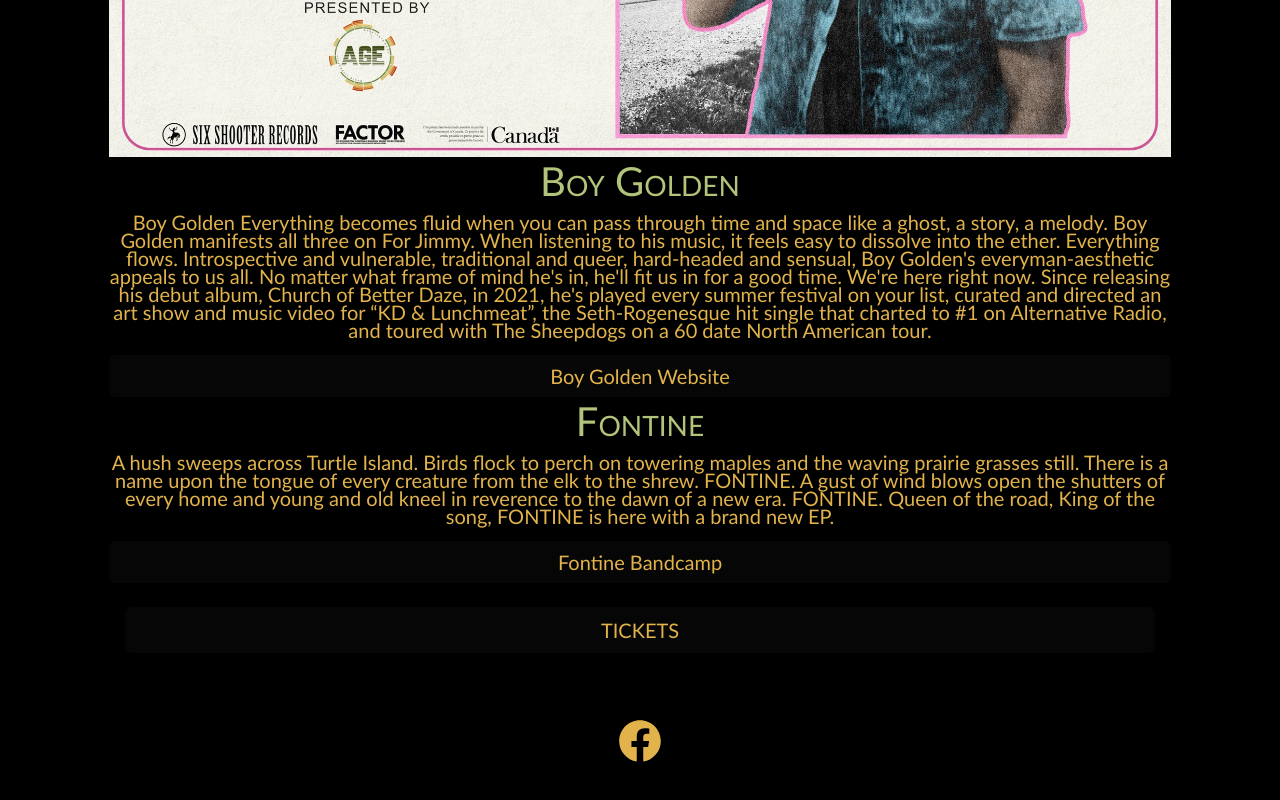
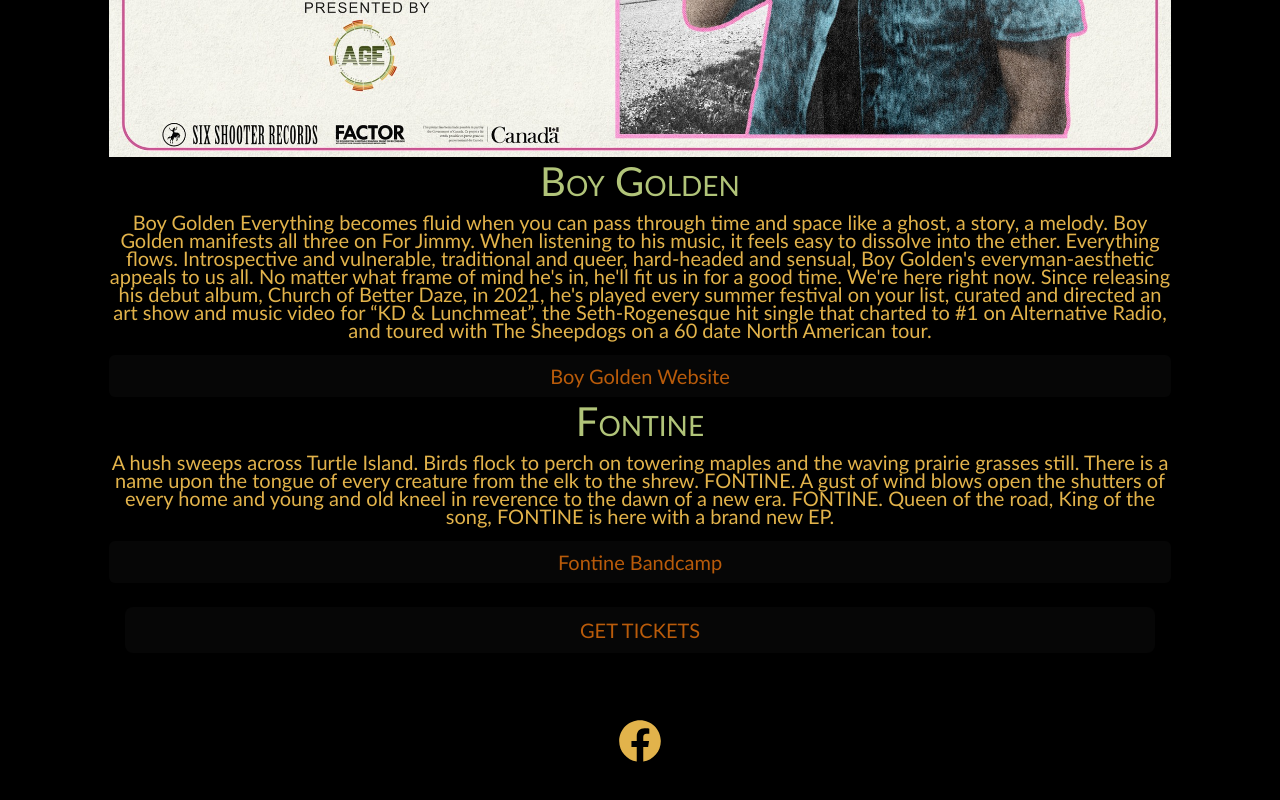
Before and after one commit to Waledilson/troywebsite, a React (Create React App) app: page / in a window 1280 px wide. Shown: the part 1232-2032 px from the top of the page. Built offline with nearby package versions, Linux system fonts and the light colour scheme.

Commit message:
changed a couple colours

```diff
--- a/src/components/boy-golden-card/boy-golden-card.jsx
+++ b/src/components/boy-golden-card/boy-golden-card.jsx
@@ -68,7 +68,7 @@
             target="_blank"
             href="https://tproatlantic.ticketpro.ca/en/pages/BoyGolden?aff=AGE&fbclid=IwAR1VWcOcYR5ztrFASE4fjuQ61EFPbkOWaOK-s5AAaZnhR3N6baRl02yQVIM_aem_AfYAC0b9iYJipQ6_s13sF6jS3QUAlFLhMeZwl5oHvAjD_hJaKNPa5t5raFb0akY26jpBbq75CFiCWnKWSeD74sL6"
           >
-            TICKETS
+            GET TICKETS
           </Button>
         </CardFooter>
       </Card.Body>
--- a/src/index.css
+++ b/src/index.css
@@ -69,7 +69,7 @@
 
 .ticket-button {
   background-color: #060606;
-  color: #e2b34b;
+  color: #b95b0a;
   border: none;
   width: 100%;
   /* opacity: 0.8; */
@@ -81,7 +81,7 @@
 }
 .artist-website-button {
   background-color: #060606;
-  color: #e2b34b;
+  color: #b95b0a;
   border: none;
   width: 100%;
   /* opacity: 0.8; */
```
